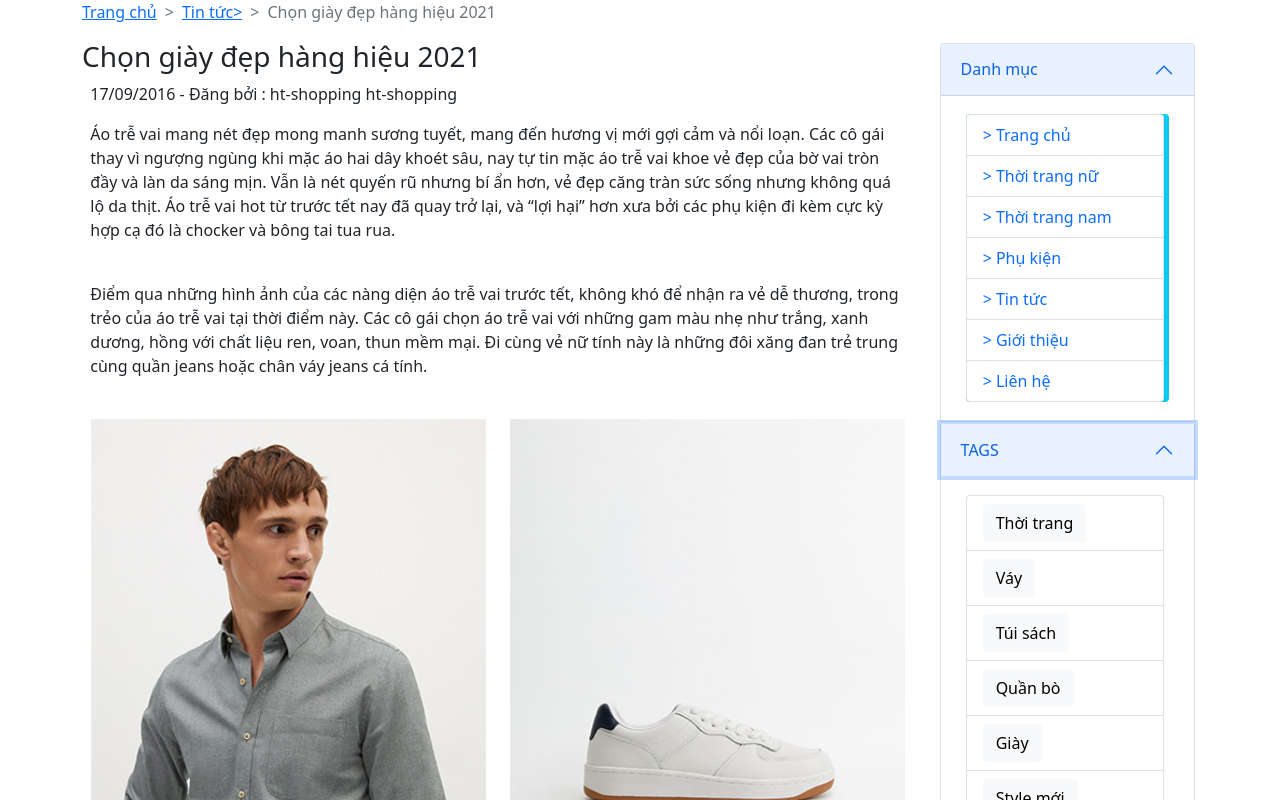
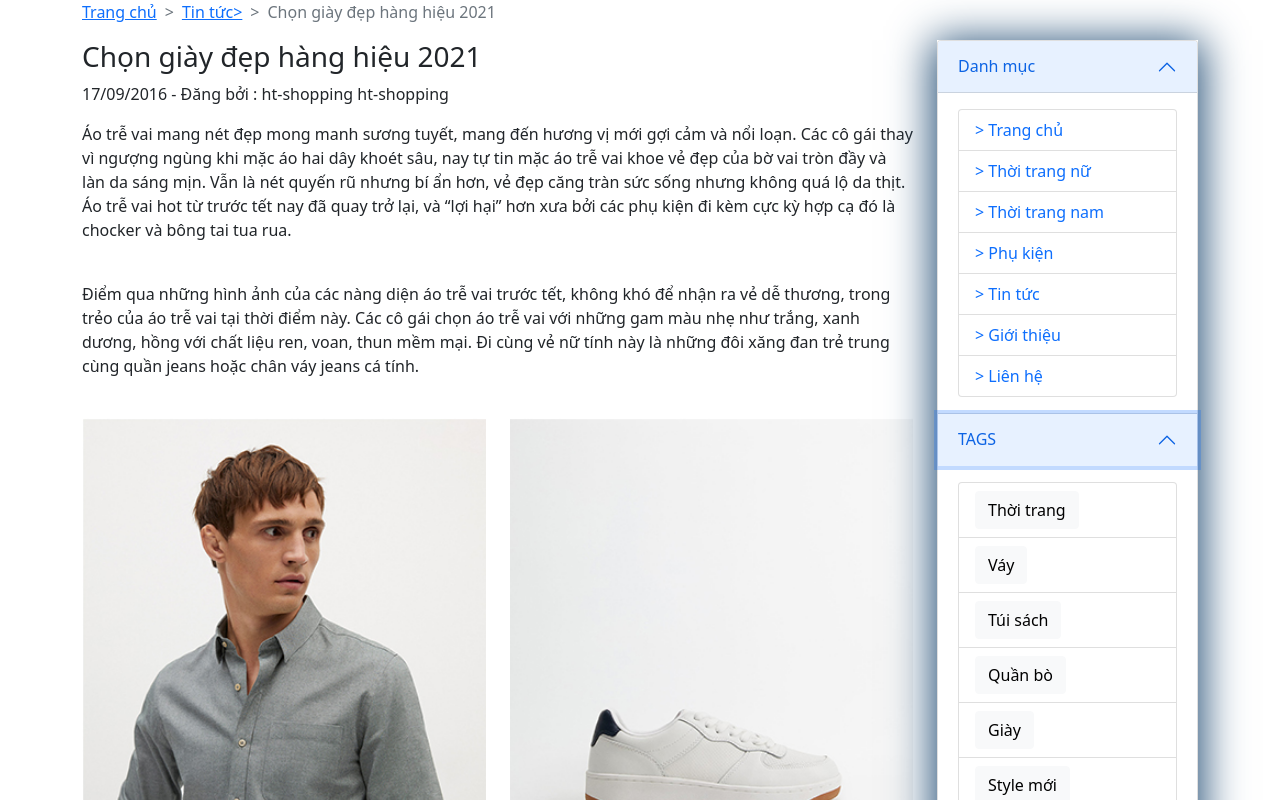
Before and after one commit to HoangTon-99/do_an_cuoi_ki, a website: page chitiettin.html in a window 1280 px wide. Both pictures are taken after a click on the button "TAGS". Shown: the top 800 px of the page. Drawn offline with nearby package versions, Linux system fonts and the light colour scheme.

Commit message:
push code lan 3

```diff
--- a/assets/css/tintuc.scss
+++ b/assets/css/tintuc.scss
@@ -1,39 +1,39 @@
 
 main{
 	div{
+		.col-md-9{
+			.blog-list{
+				margin-bottom: 1%;
+				.row{
+					.card{
+						margin-right:2%;
+						margin-bottom: 1%;
+					}
+				}
+			}
+		}
+		.col-md-3{
+			.menu{
+				box-shadow: rgb(38, 80, 119) 0px 5px 40px 5px;
+				.menu-items1{
 					div{
 						ul{
 							li{
-					list-style:none;
-					float:left;
-					margin-right:5px;
 								a{
 									text-decoration: none;
-						&:hover {
-        					color:pink;
+									&:hover{
+										color: pink;
 									}
 								}
 							}
 						}
 					}
-		div{
-			div{
-				h3{
 				}
-				div{
-					div{
-						margin:1%;
-					}
-				}
-			}
-		}
-		div{
-			div{
-				div{
+				.menu-items2{
 					div{
 						ul{
 							li{
-								.bgcolor{
+								a{
 									&:hover{
 										background-color: pink;
 									}
@@ -41,12 +41,9 @@ main{
 							}
 						}
 					}
+
 				}
 			}
 		}
 	}
 }
-
-.menu{
-	box-shadow: 0px 5px 15px 5px #265077;
-}
--- a/chitiettin.html
+++ b/chitiettin.html
@@ -41,16 +41,17 @@
 					</div>
 				</div>
 				<div class="col-12 col-md-3">
-					<div class="accordion" id="accordionPanelsStayOpenExample">
+				<div class="accordion menu" id="accordionPanelsStayOpenExample">
+					<!-- menu item 1 -->
 				 	<div class="accordion-item">
 				    <h2 class="accordion-header" id="panelsStayOpen-headingOne">
 				      <button class="accordion-button" type="button" data-bs-toggle="collapse" data-bs-target="#panelsStayOpen-collapseOne" aria-expanded="true" aria-controls="panelsStayOpen-collapseOne">
 				        Danh mục
 				      </button>
 				    </h2>
-					    <div id="panelsStayOpen-collapseOne" class="accordion-collapse collapse show" aria-labelledby="panelsStayOpen-headingOne">
+				    <div id="panelsStayOpen-collapseOne" class="menu-items1 accordion-collapse collapse show " aria-labelledby="panelsStayOpen-headingOne">
 				      <div class="accordion-body">
-					        <ul	class="bg-info item list-group">
+					        <ul	class="item list-group">
 								<li class="list-group-item"><a href="">> Trang chủ</a></li>
 								<li class="list-group-item"><a href="">> Thời trang nữ</a></li>
 								<li class="list-group-item"><a href="">> Thời trang nam</a></li>
@@ -62,26 +63,32 @@
 				      </div>
 				    </div>
 				  	</div>
+				  	<!-- menu item 1 -->
+
+				  	<!-- menu item 2 -->
 				  	<div class="accordion-item">
 				    <h2 class="accordion-header" id="panelsStayOpen-headingTwo">
 				      <button class="accordion-button collapsed" type="button" data-bs-toggle="collapse" data-bs-target="#panelsStayOpen-collapseTwo" aria-expanded="false" aria-controls="panelsStayOpen-collapseTwo">
 				      	TAGS
 				      </button>
 				    </h2>
-					    <div id="panelsStayOpen-collapseTwo" class="accordion-collapse collapse" aria-labelledby="panelsStayOpen-headingTwo">
+				    <div id="panelsStayOpen-collapseTwo" class="menu-items2 accordion-collapse collapse" aria-labelledby="panelsStayOpen-headingTwo">
 				      <div class="accordion-body">
 				      	<ul	class="item list-group">
-								<li class="list-group-item"><a href="" class="btn btn-light bgcolor">Thời trang</a></li>
-								<li class="list-group-item"><a href="" class="btn btn-light bgcolor">Váy</a></li>
-								<li class="list-group-item"><a href="" class="btn btn-light bgcolor">Túi sách</a></li>
-								<li class="list-group-item"><a href="" class="btn btn-light bgcolor">Quần bò</a></li>
-								<li class="list-group-item"><a href="" class="btn btn-light bgcolor">Giày</a></li>
-								<li class="list-group-item"><a href="" class="btn btn-light bgcolor">Style mới</a></li>
-								<li class="list-group-item"><a href="" class="btn btn-light bgcolor">Thời trang 4 mùa</a></li>
+							<li class="list-group-item"><a href="" class="btn btn-light">Thời trang</a></li>
+							<li class="list-group-item"><a href="" class="btn btn-light">Váy</a></li>
+							<li class="list-group-item"><a href="" class="btn btn-light">Túi sách</a></li>
+							<li class="list-group-item"><a href="" class="btn btn-light">Quần bò</a></li>
+							<li class="list-group-item"><a href="" class="btn btn-light">Giày</a></li>
+							<li class="list-group-item"><a href="" class="btn btn-light">Style mới</a></li>
+							<li class="list-group-item"><a href="" class="btn btn-light">Thời trang 4 mùa</a></li>
 						</ul>
 				      </div>
 				    </div>
 				  	</div>
+				  	<!-- menu item 2 -->
+
+				  	<!-- menu item 3 -->
 				  	<div class="accordion-item">
 				    <h2 class="accordion-header" id="panelsStayOpen-headingThree">
 				      <button class="accordion-button collapsed" type="button" data-bs-toggle="collapse" data-bs-target="#panelsStayOpen-collapseThree" aria-expanded="false" aria-controls="panelsStayOpen-collapseThree">
@@ -95,6 +102,8 @@
 						</div>
 				      </div>
 				    </div>
+				    <!-- menu item 3 -->
+
 				  </div>
 				</div>
 			</div>
```
Also changed, not shown: chitiettin1.html (+20 -11 lines), chitiettin2.html (+20 -11 lines), chitiettin3.html (+20 -11 lines), tintuc.html (+18 -9 lines), assets/css/tintuc.css, 1 other file. Lines whose indentation alone changed are shown as unchanged.
